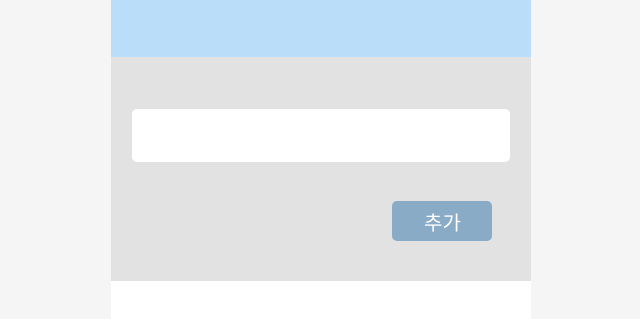
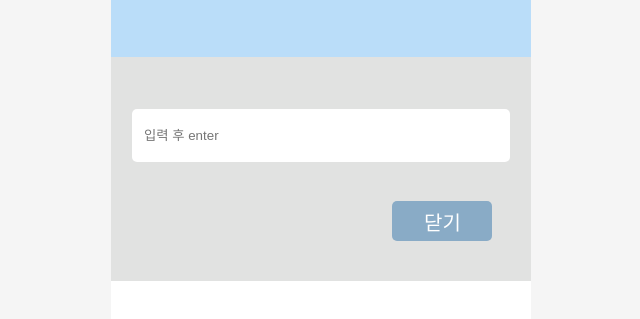
Before and after one commit to ShinjungOh/2022-todolist-challenge, a Next.js app in the folder 2022-08-28/: page /todolist in a window 1280 px wide. Both pictures are taken after a click on the button "추가". Shown: the part 143-462 px from the top of the page, without its empty margins (319-959 px from the left). Built offline with nearby package versions, Linux system fonts and the light colour scheme.

Commit message:
[ADD] 3rd: TodoCreate 기능 구현

```diff
--- a/2022-08-28/ui/components/todo/TodoCreate.tsx
+++ b/2022-08-28/ui/components/todo/TodoCreate.tsx
@@ -1,20 +1,53 @@
-import React from 'react';
+import React, { ChangeEvent, FormEvent, useState } from 'react';
 import styled from 'styled-components';
 
-const TodoCreate = () => (
-  <Container>
-    <InputContainer>
-      <Input />
-    </InputContainer>
-    <Button>추가</Button>
-  </Container>
-);
+const TodoCreate = () => {
+  const [isOpen, setIsOpen] = useState(false);
+  const [createItem, setCreateItem] = useState('');
+
+  const onToggleIsOpen = () => {
+    setIsOpen((prev) => !prev);
+  };
+
+  const onChangeCreateInput = (e: ChangeEvent<HTMLInputElement>) => {
+    const { value } = e.target;
+    console.log(value);
+    setCreateItem(value);
+  };
+
+  const onSubmitCreate = (e: FormEvent<HTMLFormElement>) => {
+    e.preventDefault();
+    setIsOpen(false);
+    setCreateItem('');
+    console.log('submit');
+  };
+
+  return (
+    <Container>
+      {isOpen
+        && <FormContainer onSubmit={onSubmitCreate}>
+          <InputContainer>
+            <Input onChange={onChangeCreateInput} value={createItem} placeholder="입력 후 enter" />
+          </InputContainer>
+        </FormContainer>
+      }
+      <Button onClick={onToggleIsOpen} isOpen={isOpen}>
+        {isOpen ? '닫기' : '추가'}
+      </Button>
+    </Container>
+  );
+};
 
 export default TodoCreate;
 
 const Container = styled.div`
   width: 100%;
   height: 28%;
+`;
+
+const FormContainer = styled.form`
+  width: 100%;
+  height: 100%;
   background-color: #E1E2E1;
 `;
 
@@ -39,7 +72,7 @@ const Input = styled.input`
   cursor: pointer;
 `;
 
-const Button = styled.button`
+const Button = styled.button<{ isOpen: boolean }>`
   width: 100px;
   height: 40px;
   border: none;
```
